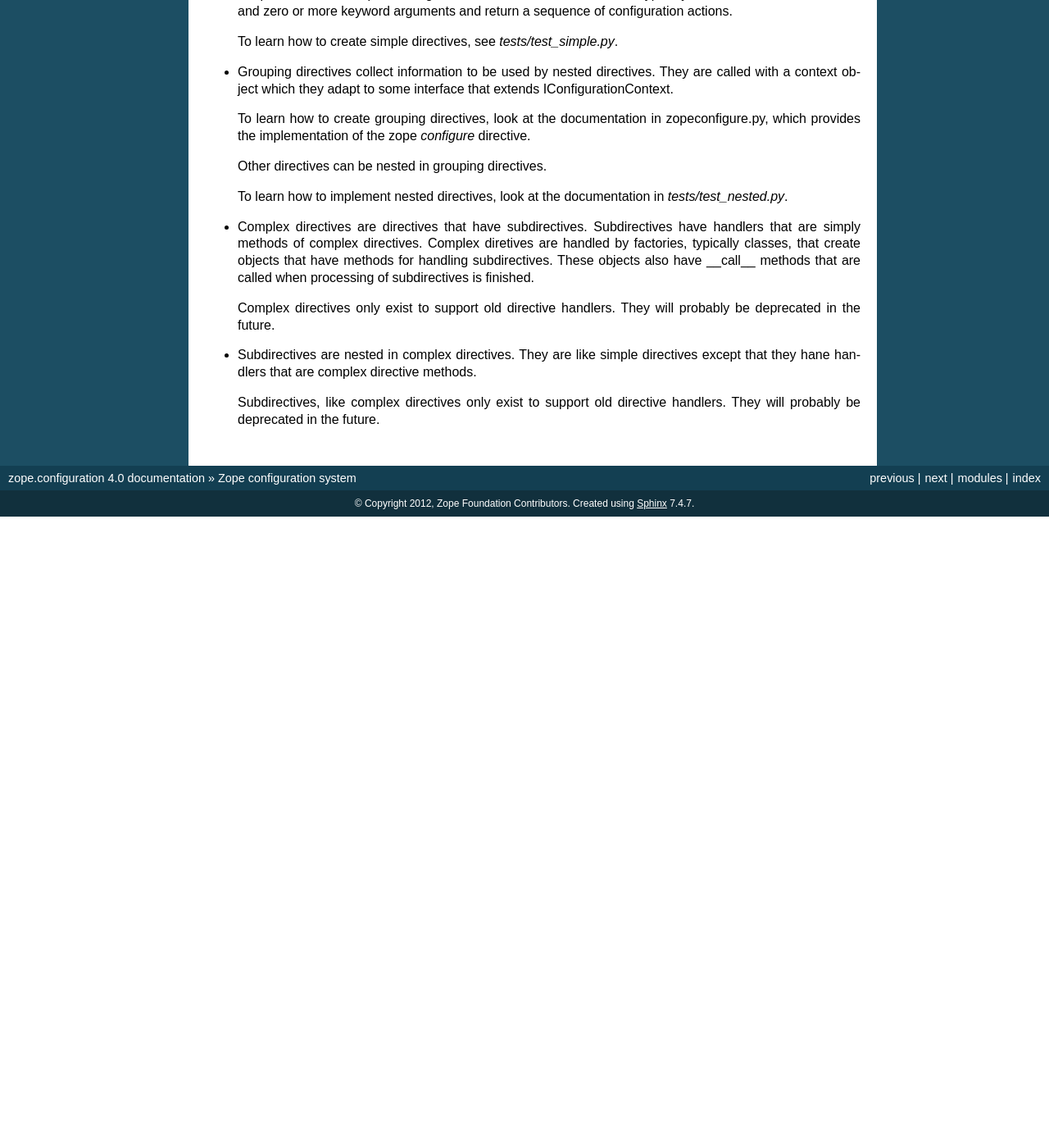
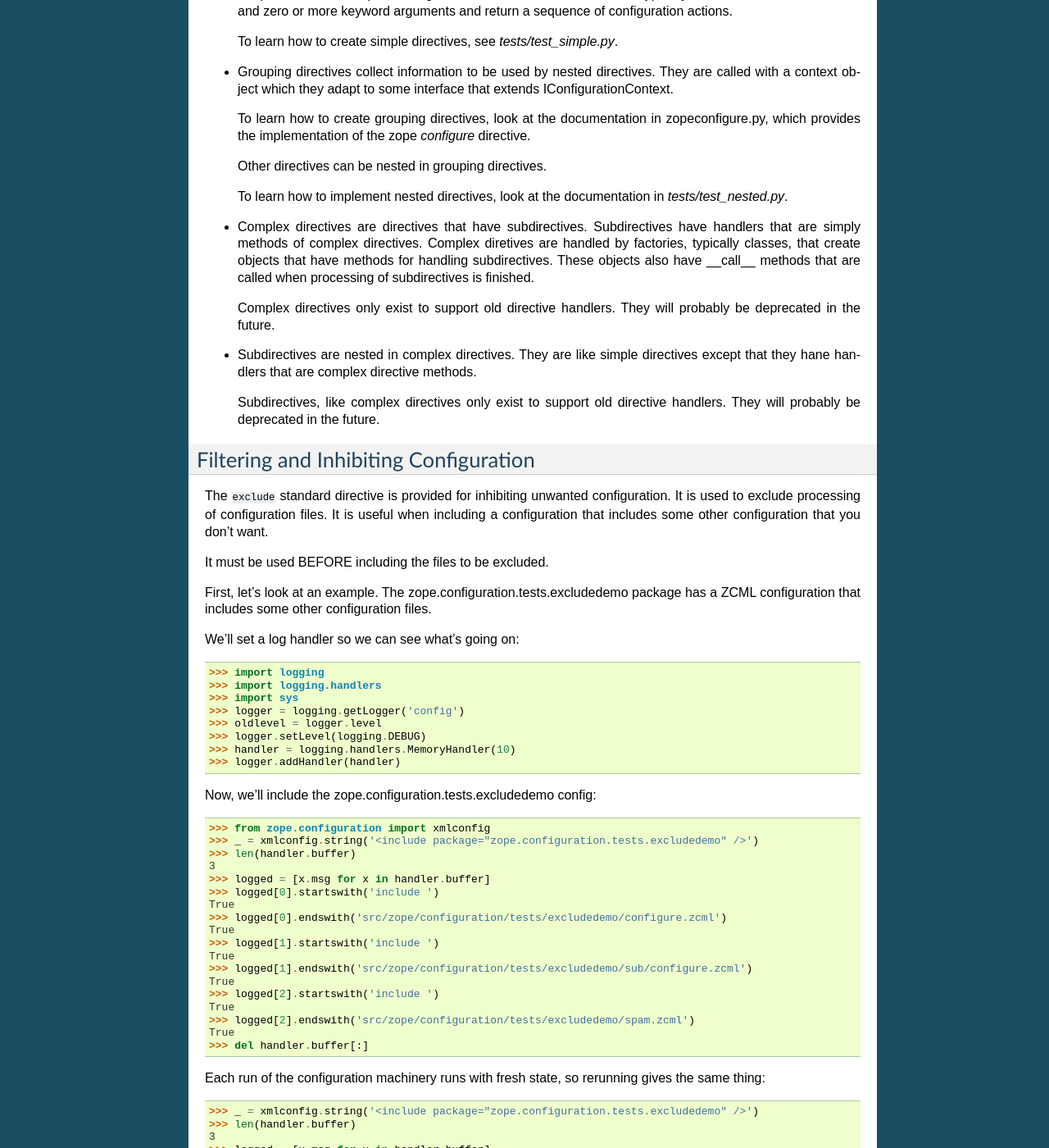
Before and after one commit to zopefoundation/zope.configuration, a Sphinx documentation site: the page built from docs/narr.rst, in a window 1280 px wide and 1400 px high, scrolled down 579 px. Shown: the whole window at 82% size. Built offline with Sphinx 7.4.7, drawn with Linux system fonts in a browser that asks for light colours; before the commit the page ends 1209 px from its top, so only the background shows below that; some of the changed text lies outside the part shown.

Commit message:
Move extended 'exclude' example into narrative docs.

```diff
--- a/docs/narr.rst
+++ b/docs/narr.rst
@@ -73,3 +73,105 @@ the directive.  There are four kinds of directives:
 
   Subdirectives, like complex directives only exist to support old
   directive handlers. They will probably be deprecated in the future.
+
+.. todo::
+   Flesh out narrative docs.
+
+Filtering and Inhibiting Configuration
+======================================
+
+The ``exclude`` standard directive is provided for inhibiting unwanted
+configuration. It is used to exclude processing of configuration files.
+It is useful when including a configuration that includes some other
+configuration that you don't want.
+
+It must be used BEFORE including the files to be excluded.
+
+First, let's look at an example.  The zope.configuration.tests.excludedemo
+package has a ZCML configuration that includes some other configuration files.
+
+We'll set a log handler so we can see what's going on:
+
+.. doctest::
+
+   >>> import logging
+   >>> import logging.handlers
+   >>> import sys
+   >>> logger = logging.getLogger('config')
+   >>> oldlevel = logger.level
+   >>> logger.setLevel(logging.DEBUG)
+   >>> handler = logging.handlers.MemoryHandler(10)
+   >>> logger.addHandler(handler)
+
+Now, we'll include the zope.configuration.tests.excludedemo config:
+
+.. doctest::
+
+   >>> from zope.configuration import xmlconfig
+   >>> _ = xmlconfig.string('<include package="zope.configuration.tests.excludedemo" />')
+   >>> len(handler.buffer)
+   3
+   >>> logged = [x.msg for x in handler.buffer]
+   >>> logged[0].startswith('include ')
+   True
+   >>> logged[0].endswith('src/zope/configuration/tests/excludedemo/configure.zcml')
+   True
+   >>> logged[1].startswith('include ')
+   True
+   >>> logged[1].endswith('src/zope/configuration/tests/excludedemo/sub/configure.zcml')
+   True
+   >>> logged[2].startswith('include ')
+   True
+   >>> logged[2].endswith('src/zope/configuration/tests/excludedemo/spam.zcml')
+   True
+   >>> del handler.buffer[:]
+
+Each run of the configuration machinery runs with fresh state, so
+rerunning gives the same thing:
+
+.. doctest::
+
+   >>> _ = xmlconfig.string('<include package="zope.configuration.tests.excludedemo" />')
+   >>> len(handler.buffer)
+   3
+   >>> logged = [x.msg for x in handler.buffer]
+   >>> logged[0].startswith('include ')
+   True
+   >>> logged[0].endswith('src/zope/configuration/tests/excludedemo/configure.zcml')
+   True
+   >>> logged[1].startswith('include ')
+   True
+   >>> logged[1].endswith('src/zope/configuration/tests/excludedemo/sub/configure.zcml')
+   True
+   >>> logged[2].startswith('include ')
+   True
+   >>> logged[2].endswith('src/zope/configuration/tests/excludedemo/spam.zcml')
+   True
+   >>> del handler.buffer[:]
+
+Now, we'll use the exclude directive to exclude the two files included
+by the configuration file in zope.configuration.tests.excludedemo:
+
+.. doctest::
+
+   >>> _ = xmlconfig.string(
+   ... '''
+   ... <configure  xmlns="http://namespaces.zope.org/zope">
+   ...   <exclude package="zope.configuration.tests.excludedemo.sub" />
+   ...   <exclude package="zope.configuration.tests.excludedemo" file="spam.zcml" />
+   ...   <include package="zope.configuration.tests.excludedemo" />
+   ... </configure>
+   ... ''')
+   >>> len(handler.buffer)
+   1
+   >>> logged = [x.msg for x in handler.buffer]
+   >>> logged[0].startswith('include ')
+   True
+   >>> logged[0].endswith('src/zope/configuration/tests/excludedemo/configure.zcml')
+   True
+
+
+.. testcleanup::
+
+   logger.setLevel(oldlevel)
+   logger.removeHandler(handler)
```
Also changed, not shown: 2 other files.
